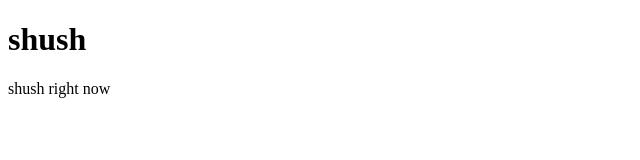
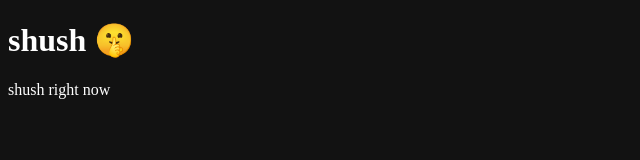
Before and after one commit to georglynx/georglynx.github.io, a plain HTML site: page index.html in a window 1280 px wide. Shown: the whole page, without its empty margins (0-640 px from the left). Drawn offline with Linux system fonts and the light colour scheme.

Commit message:
Background + font colour

```diff
--- a/index.html
+++ b/index.html
@@ -1,5 +1,8 @@
 <!DOCTYPE html>
 <html>
+
+<body style="background-color:#121212">
+<font color="#ffffff">
 
 <head>
   <title>shush</title>
@@ -7,7 +10,7 @@
 </head>
 
 <body>
-  <h1>shush</h1>
+  <h1>shush &#x1F92B</h1>
   <p>shush right now</p>
 </body>
 
```
